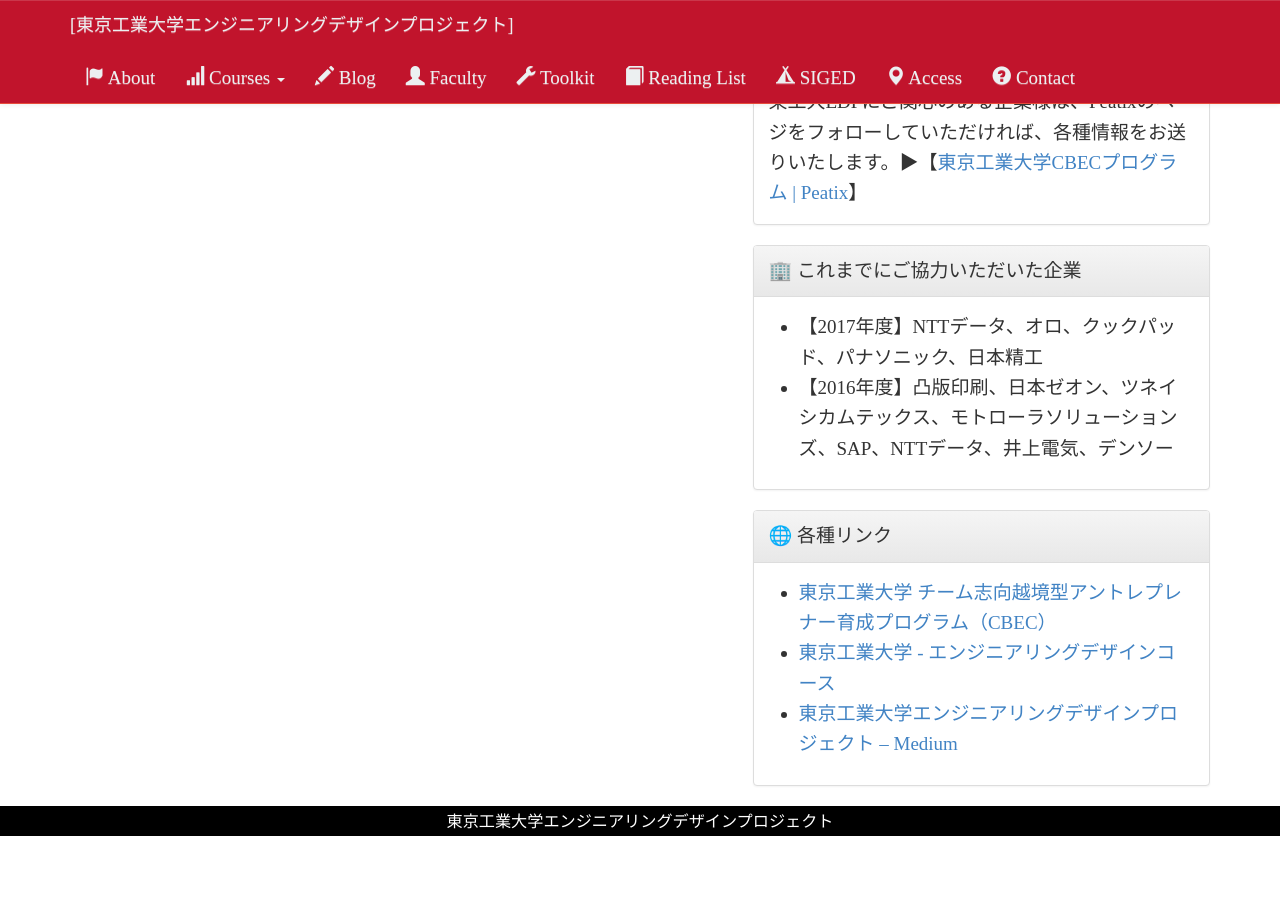
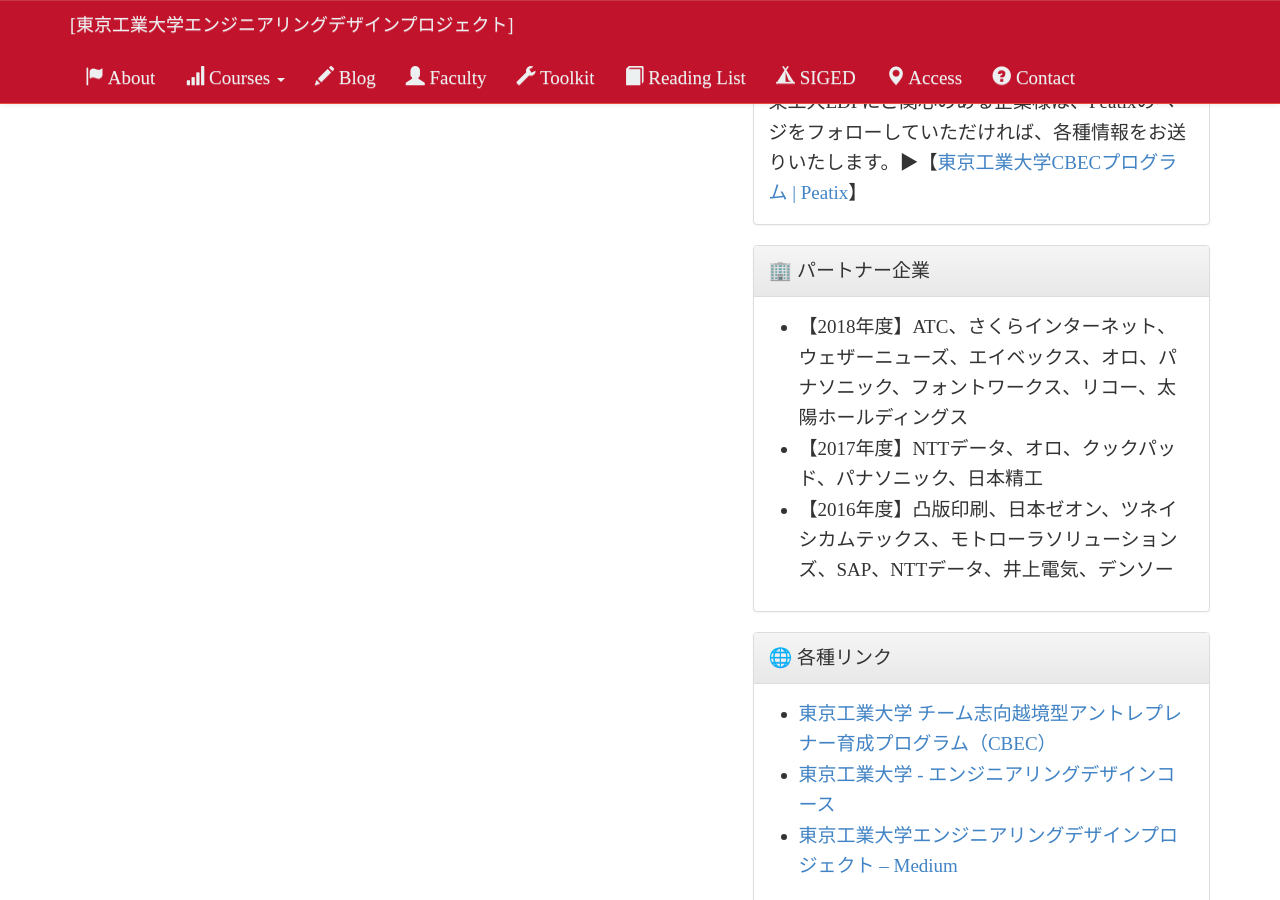
Before and after one commit to titech-edp/titech-edp.github.io, a Jekyll site: the page built from index.md, in a window 1280 px wide and 900 px high, scrolled down 1791 px. Built offline with Jekyll 4.4.1, drawn with Linux system fonts in a browser that asks for light colours; emoji names are drawn with the system emoji font; before the commit the page ends 2627 px from its top, so only the background shows below that.

Commit message:
Update corporate partner

```diff
--- a/index.md
+++ b/index.md
@@ -84,9 +84,10 @@
 </div>
 
 <div class="panel panel-default">
-  <div class="panel-heading">:office: これまでにご協力いただいた企業</div>
+  <div class="panel-heading">:office: パートナー企業</div>
   <div class="panel-body">
 <ul>
+<li>【2018年度】ATC、さくらインターネット、ウェザーニューズ、エイベックス、オロ、パナソニック、フォントワークス、リコー、太陽ホールディングス</li>
 <li>【2017年度】NTTデータ、オロ、クックパッド、パナソニック、日本精工</li>
 <li>【2016年度】凸版印刷、日本ゼオン、ツネイシカムテックス、モトローラソリューションズ、SAP、NTTデータ、井上電気、デンソー</li>
 </ul>
```
